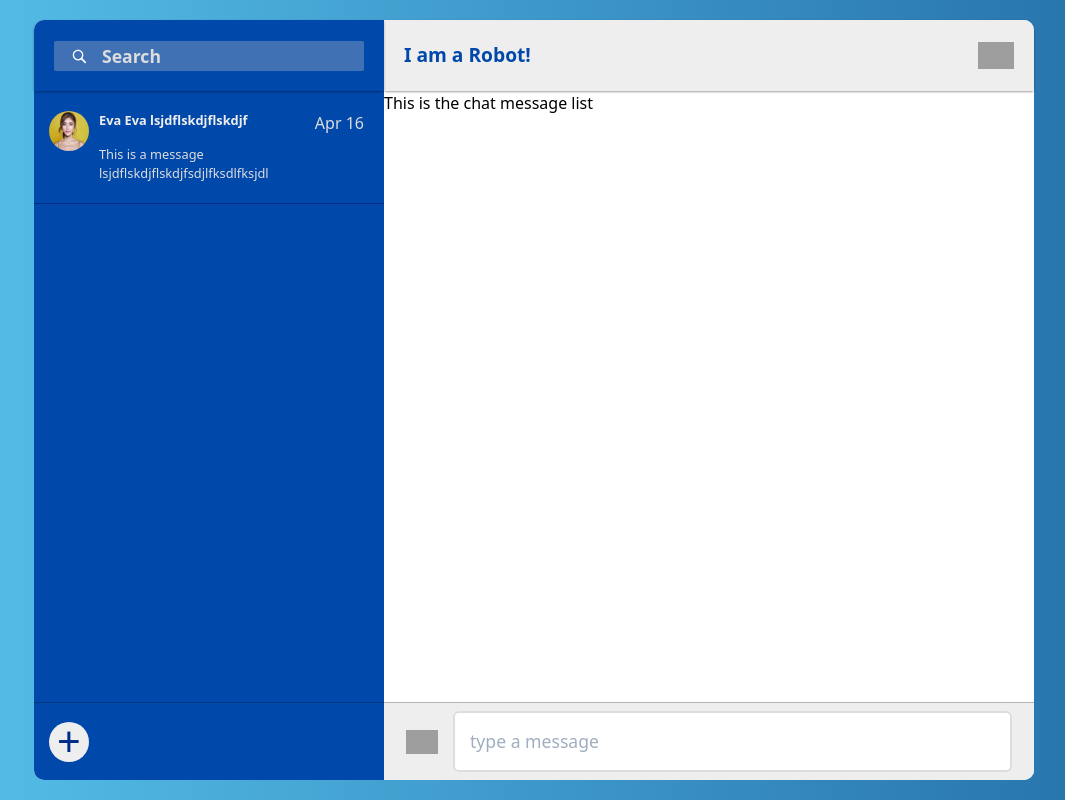
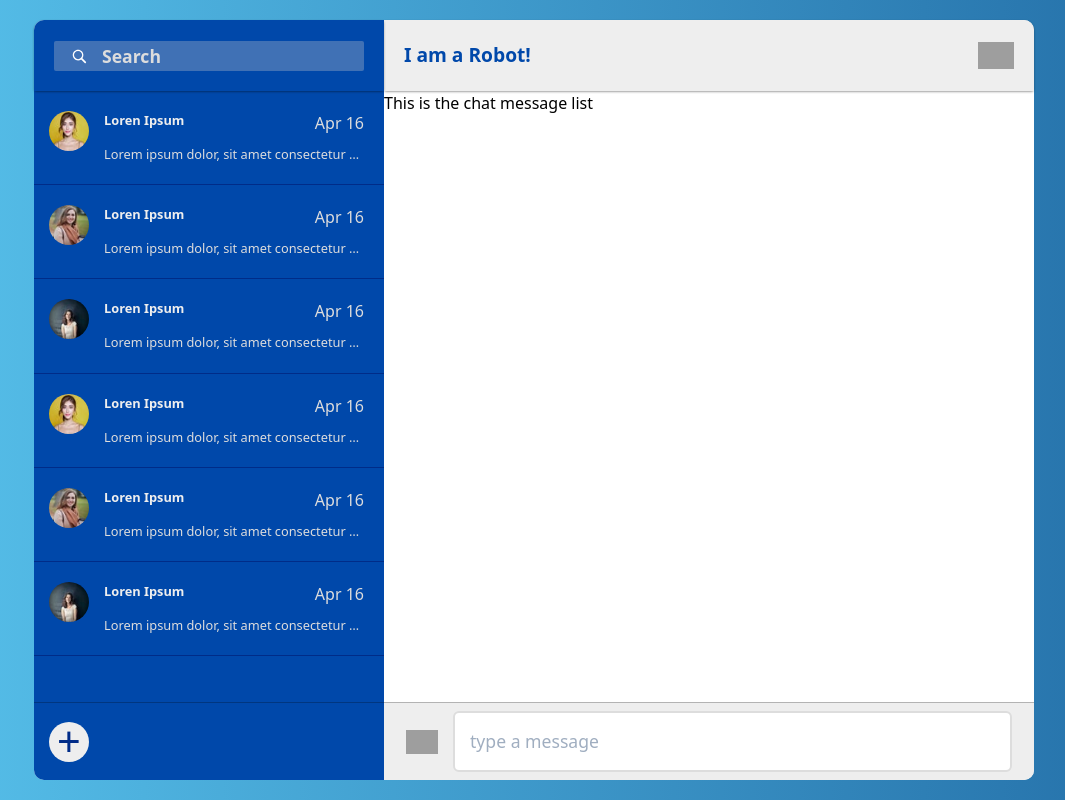
Before and after one commit to iromashko/angular-projects, an Angular app: page /chat in a window 1280 px wide. Shown: the whole page, without its empty margins (106-1171 px from the left). Built offline with nearby package versions, Linux system fonts and the light colour scheme; grey boxes are pictures that could not be loaded.

Commit message:
conversation list component

```diff
--- a/src/app/pages/chat/chat.component.html
+++ b/src/app/pages/chat/chat.component.html
@@ -6,10 +6,56 @@
     <div id="conversation-list">
       <div class="conversation">
         <img src="../../../assets/images/profiles/kim.jpeg" alt="profile1" />
-        <div class="title-text">Eva Eva lsjdflskdjflskdjf</div>
+        <div class="title-text">Loren Ipsum</div>
         <div class="created-date">Apr 16</div>
         <div class="conversation-message">
-          This is a message lsjdflskdjflskdjfsdjlfksdlfksjdl
+          Lorem ipsum dolor, sit amet consectetur adipisicing elit. Nisi
+          nesciunt ab harum perferendis. Suscipit?
+        </div>
+      </div>
+      <div class="conversation">
+        <img src="../../../assets/images/profiles/sarah.jpeg" alt="profile1" />
+        <div class="title-text">Loren Ipsum</div>
+        <div class="created-date">Apr 16</div>
+        <div class="conversation-message">
+          Lorem ipsum dolor, sit amet consectetur adipisicing elit. Nisi
+          nesciunt ab harum perferendis. Suscipit?
+        </div>
+      </div>
+      <div class="conversation">
+        <img src="../../../assets/images/profiles/stacey.jpeg" alt="profile1" />
+        <div class="title-text">Loren Ipsum</div>
+        <div class="created-date">Apr 16</div>
+        <div class="conversation-message">
+          Lorem ipsum dolor, sit amet consectetur adipisicing elit. Nisi
+          nesciunt ab harum perferendis. Suscipit?
+        </div>
+      </div>
+      <div class="conversation">
+        <img src="../../../assets/images/profiles/kim.jpeg" alt="profile1" />
+        <div class="title-text">Loren Ipsum</div>
+        <div class="created-date">Apr 16</div>
+        <div class="conversation-message">
+          Lorem ipsum dolor, sit amet consectetur adipisicing elit. Nisi
+          nesciunt ab harum perferendis. Suscipit?
+        </div>
+      </div>
+      <div class="conversation">
+        <img src="../../../assets/images/profiles/sarah.jpeg" alt="profile1" />
+        <div class="title-text">Loren Ipsum</div>
+        <div class="created-date">Apr 16</div>
+        <div class="conversation-message">
+          Lorem ipsum dolor, sit amet consectetur adipisicing elit. Nisi
+          nesciunt ab harum perferendis. Suscipit?
+        </div>
+      </div>
+      <div class="conversation">
+        <img src="../../../assets/images/profiles/stacey.jpeg" alt="profile1" />
+        <div class="title-text">Loren Ipsum</div>
+        <div class="created-date">Apr 16</div>
+        <div class="conversation-message">
+          Lorem ipsum dolor, sit amet consectetur adipisicing elit. Nisi
+          nesciunt ab harum perferendis. Suscipit?
         </div>
       </div>
     </div>
--- a/src/app/pages/chat/chat.component.scss
+++ b/src/app/pages/chat/chat.component.scss
@@ -66,6 +66,11 @@
 
 #conversation-list {
   grid-area: conversation-list;
+  overflow-y: scroll;
+}
+
+::-webkit-scrollbar {
+  display: none;
 }
 
 .conversation {
@@ -89,6 +94,7 @@
 
   & > img {
     height: 40px;
+    width: 40px;
     border-radius: 100%;
     grid-row: span 2;
   }
@@ -97,12 +103,24 @@
 .title-text {
   font-weight: bold;
   color: #eee;
+  padding-left: 5px;
+  white-space: nowrap;
+  overflow: hidden;
+  text-overflow: ellipsis;
 }
 
 .created-date {
   color: #ddd;
   white-space: nowrap;
   font-size: 1rem;
+}
+
+.conversation-message {
+  grid-column: span 2;
+  padding-left: 5px;
+  white-space: nowrap;
+  overflow: hidden;
+  text-overflow: ellipsis;
 }
 
 #new-message-container {
```
